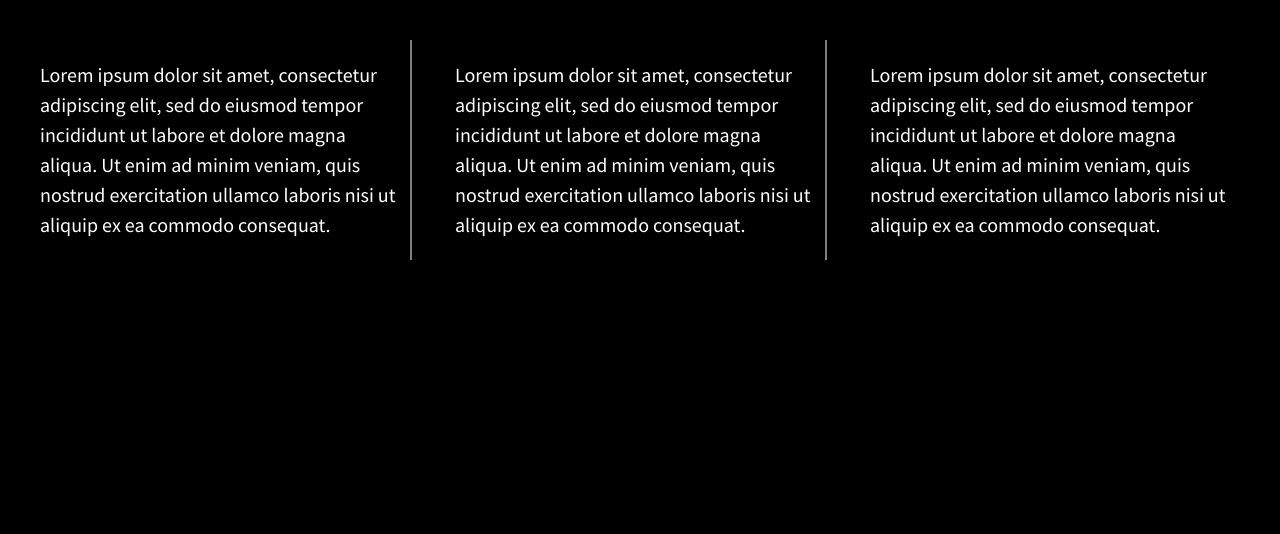
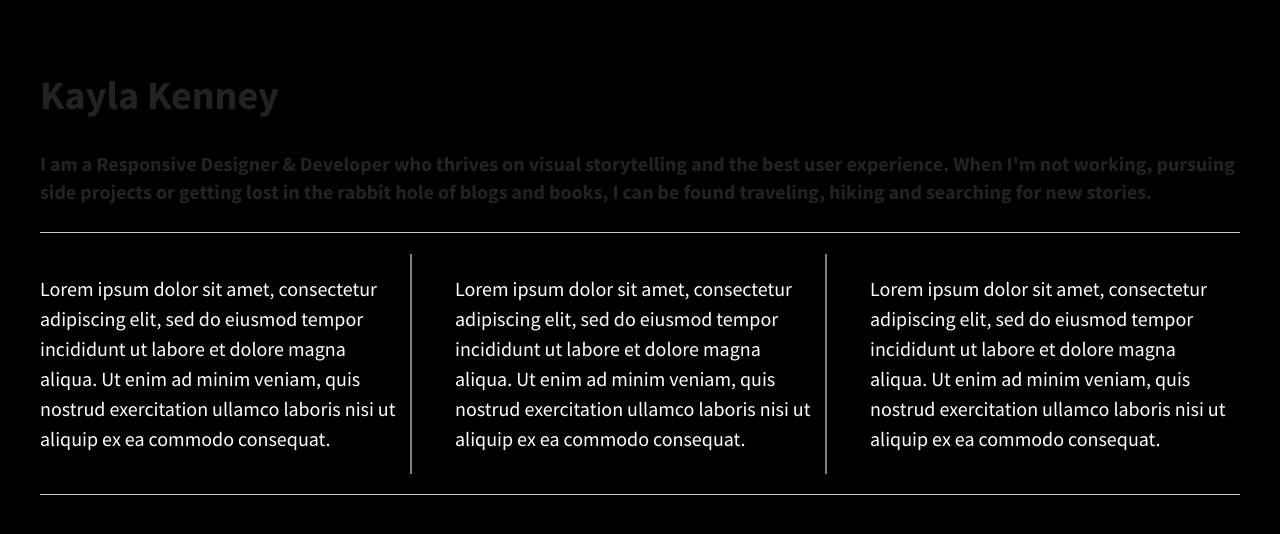
Before and after one commit to k-kenney/flex-box-1, a plain HTML site: page index.html in a window 1280 px wide. Drawn offline with nearby package versions, Linux system fonts and the light colour scheme.

Commit message:
edited code, but not finished

```diff
--- a/index.html
+++ b/index.html
@@ -1,5 +1,6 @@
 <!doctype html>
 <html class="no-js" lang="">
+
 <head>
   <meta charset="utf-8">
   <meta http-equiv="x-ua-compatible" content="ie=edge">
@@ -16,21 +17,53 @@
   <link href='http://fonts.googleapis.com/css?family=Lora:700' rel='stylesheet' type='text/css'>
   <link href='http://fonts.googleapis.com/css?family=Source+Sans+Pro:400,700' rel='stylesheet' type='text/css'>
 </head>
+
 <body>
+
+  <section class="header">
+    <div class="heading-title">
+      <h1>Kayla Kenney</h1>
+    </div>
+    <div class="heading-blurb">
+      <h4>I am a Responsive Designer & Developer who thrives on visual storytelling and the best user experience. When
+        I'm not working, pursuing side projects or getting lost in the rabbit hole of blogs and books, I can be found
+        traveling, hiking and searching for new stories.</h4>
+    </div>
+  </section>
+
+  <hr>
   <!--[if lt IE 8]>
             <p class="browserupgrade">You are using an <strong>outdated</strong> browser. Please <a href="http://browsehappy.com/">upgrade your browser</a> to improve your experience.</p>
         <![endif]-->
 
   <section class="wrapper">
     <div class="div-1">
-              <p>Lorem ipsum dolor sit amet, consectetur adipiscing elit, sed do eiusmod tempor incididunt ut labore et dolore magna aliqua. Ut enim ad minim veniam, quis nostrud exercitation ullamco laboris nisi ut aliquip ex ea commodo consequat. </p>
+      <p>Lorem ipsum dolor sit amet, consectetur adipiscing elit, sed do eiusmod tempor incididunt ut labore et dolore
+        magna aliqua. Ut enim ad minim veniam, quis nostrud exercitation ullamco laboris nisi ut aliquip ex ea commodo
+        consequat. </p>
     </div>
     <div class="div-2">
-              <p>Lorem ipsum dolor sit amet, consectetur adipiscing elit, sed do eiusmod tempor incididunt ut labore et dolore magna aliqua. Ut enim ad minim veniam, quis nostrud exercitation ullamco laboris nisi ut aliquip ex ea commodo consequat. </p>
+      <p>Lorem ipsum dolor sit amet, consectetur adipiscing elit, sed do eiusmod tempor incididunt ut labore et dolore
+        magna aliqua. Ut enim ad minim veniam, quis nostrud exercitation ullamco laboris nisi ut aliquip ex ea commodo
+        consequat. </p>
     </div>
     <div class="div-3">
-              <p>Lorem ipsum dolor sit amet, consectetur adipiscing elit, sed do eiusmod tempor incididunt ut labore et dolore magna aliqua. Ut enim ad minim veniam, quis nostrud exercitation ullamco laboris nisi ut aliquip ex ea commodo consequat. </p>
+      <p>Lorem ipsum dolor sit amet, consectetur adipiscing elit, sed do eiusmod tempor incididunt ut labore et dolore
+        magna aliqua. Ut enim ad minim veniam, quis nostrud exercitation ullamco laboris nisi ut aliquip ex ea commodo
+        consequat. </p>
     </div>
+  </section>
+
+  <hr>
+
+  <section class="footer">
+    <div class="footer-img">
+      <a href="https://www.instagram.com/"> <i class="fa fa-behance-square fa-4x"></i></a>
+      <a href="https://www.linkedin.com/"> <i class="fa fa-linkedin-square fa-4x"></i></a>
+      <a href="https://www.twitter.com/"> <i class="fa fa-twitter-square fa-4x"></i></a>
+      <a href="https://www.facebook.com/"> <i class="fa fa-facebook-square fa-4x"></i></a>
+    </div>
+
   </section>
 
   <script src="https://ajax.googleapis.com/ajax/libs/jquery/1.11.3/jquery.min.js"></script>
@@ -40,12 +73,15 @@
 
   <!-- Google Analytics: change UA-XXXXX-X to be your site's ID. -->
   <script>
-            (function(b,o,i,l,e,r){b.GoogleAnalyticsObject=l;b[l]||(b[l]=
-            function(){(b[l].q=b[l].q||[]).push(arguments)});b[l].l=+new Date;
-            e=o.createElement(i);r=o.getElementsByTagName(i)[0];
-            e.src='https://www.google-analytics.com/analytics.js';
-            r.parentNode.insertBefore(e,r)}(window,document,'script','ga'));
-            ga('create','UA-XXXXX-X','auto');ga('send','pageview');
+      (function (b, o, i, l, e, r) {
+        b.GoogleAnalyticsObject = l; b[l] || (b[l] =
+          function () { (b[l].q = b[l].q || []).push(arguments) }); b[l].l = +new Date;
+        e = o.createElement(i); r = o.getElementsByTagName(i)[0];
+        e.src = 'https://www.google-analytics.com/analytics.js';
+        r.parentNode.insertBefore(e, r)
+      }(window, document, 'script', 'ga'));
+    ga('create', 'UA-XXXXX-X', 'auto'); ga('send', 'pageview');
   </script>
 </body>
+
 </html>
```
Lines whose indentation alone changed are shown as unchanged.
